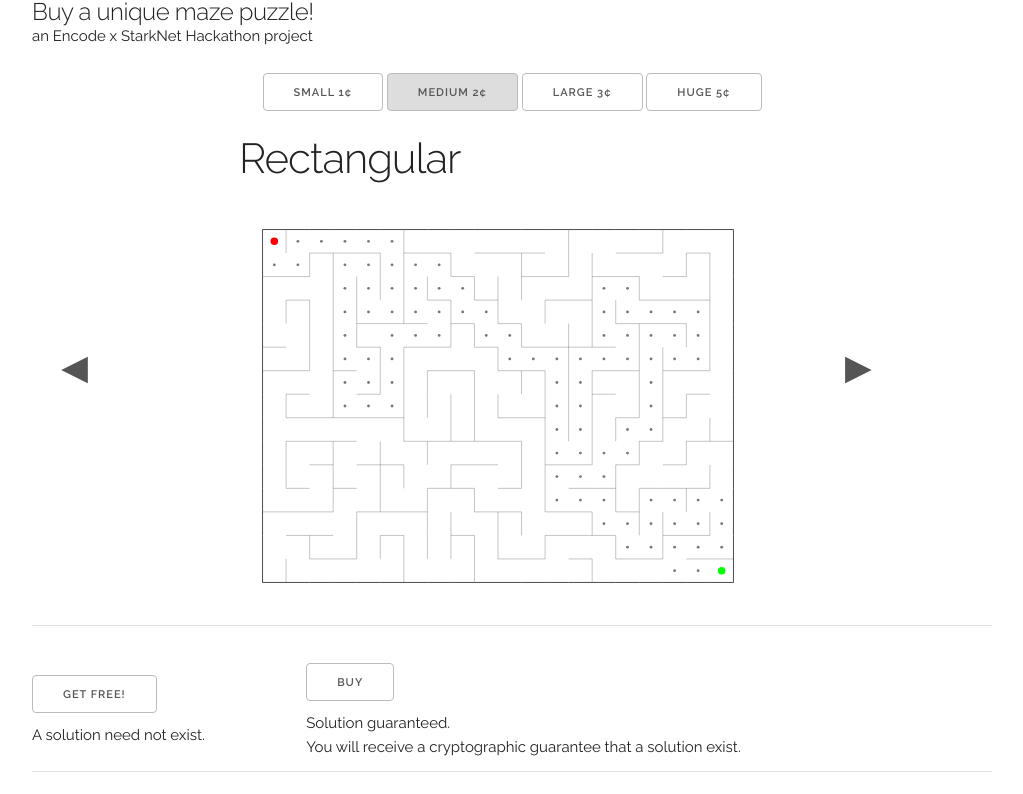
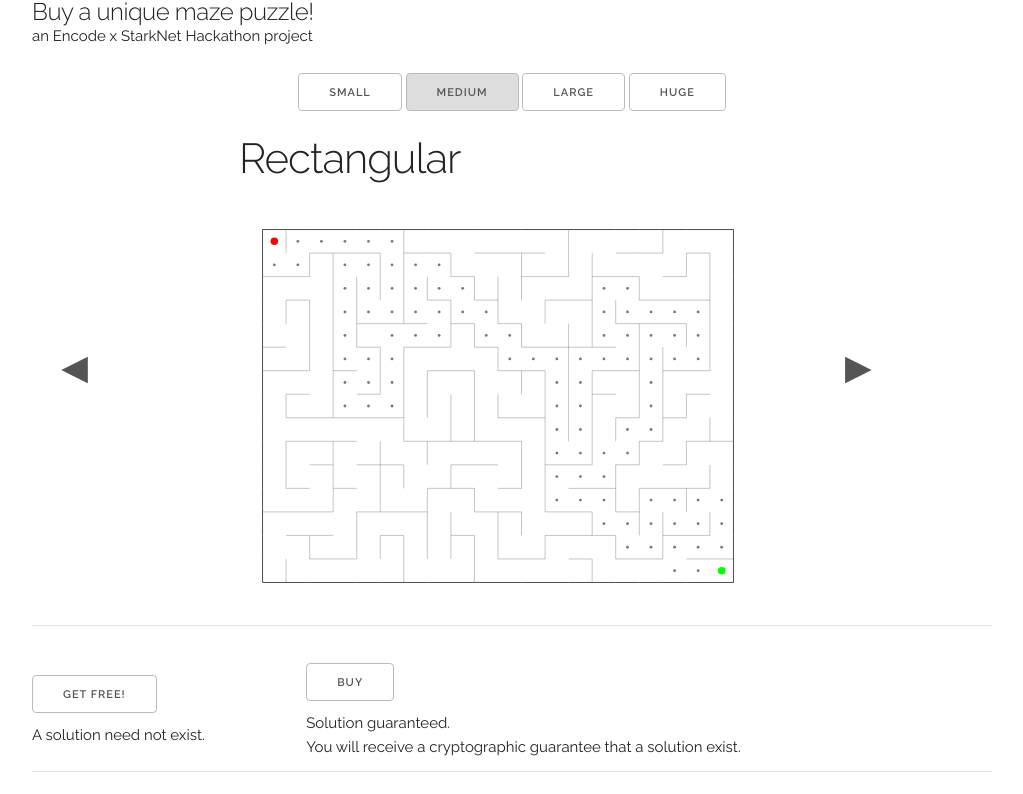
Before and after one commit to sladecek/sell-a-maze, a plain HTML site: page static/index.html in a window 1280 px wide. Shown: the whole page, without its empty margins (128-1151 px from the left). Drawn offline with Linux system fonts and the light colour scheme.

Commit message:
Removed cents from maze price.

```diff
--- a/static/index.html
+++ b/static/index.html
@@ -26,14 +26,14 @@
 				<div id="phase-main" class="phasesel">
 					<div style="text-align: center; width: 100%">
 						<button onclick="setMazeSize('Small')" id="size-Small" class="button busize" type="button">SMALL
-							1¢</button>
+						</button>
 						<button onclick="setMazeSize('Medium')" id="size-Medium" class="button busize"
 							type="button">MEDIUM
-							2¢</button>
+						</button>
 						<button onclick="setMazeSize('Large')" id="size-Large" class="button busize" type="button">LARGE
-							3¢</button>
+						</button>
 						<button onclick="setMazeSize('Huge')" id="size-Huge" class="button busize" type="button">HUGE
-							5¢</button>
+						</button>
 					</div>
 					<table style="width:100%;">
 
```
